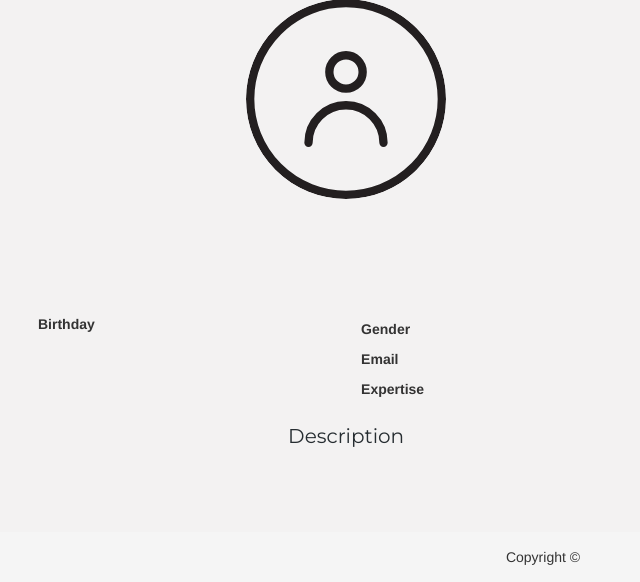
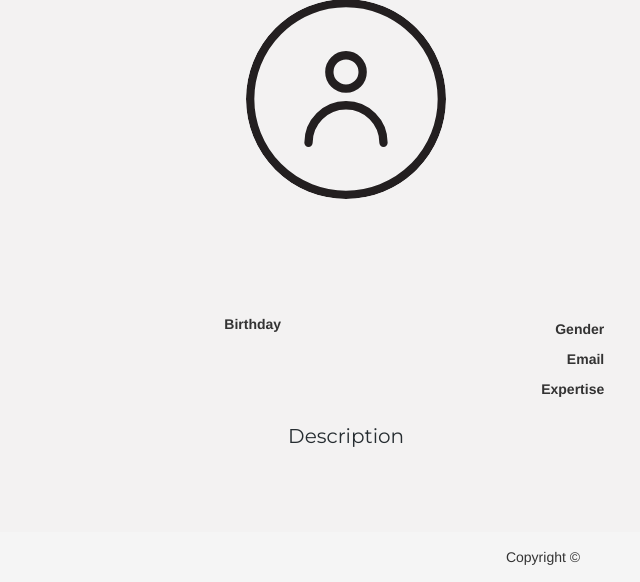
Before and after one commit to wisnuprama-ui/Ling-in, a Django app: template app_profile/templates/app_profile/index_profile.html in a window 1280 px wide. Shown: the part 236-818 px from the top of the page, without its empty margins (97-737 px from the left). Run offline with Django 3.2, Linux system fonts and the light colour scheme; the template is opened without the code that fills it, so the values that code supplies are empty; parts of the project's set-up code (start-up, migrations or seed data) failed here and were passed over; some libraries are stand-ins or nearby versions.

Commit message:
fix alignment in profile

```diff
--- a/app_profile/static/css/profile.css
+++ b/app_profile/static/css/profile.css
@@ -59,6 +59,6 @@ p{
 }
 
 
-.profile p b{
+.profile p b {
 	margin-right:50px;
 }
--- a/app_profile/templates/app_profile/index_profile.html
+++ b/app_profile/templates/app_profile/index_profile.html
@@ -33,25 +33,25 @@
                             <div class="row">
                             	<div class="profile">
                             	<div class="col-sm-6">
-                            		<p><b>Birthday</b></p>
+                            		<p style="text-align:right"><b>Birthday</b></p>
                             	</div>
                             	<div class="col-sm-6">
                             		<p>{{ user.birth_date }}</p>
                             	</div>
                             	<div class="col-sm-6">
-                            		<p><b>Gender</b></p>
+                            		<p style="text-align:right"><b>Gender</b></p>
                             	</div>
                             	<div class="col-sm-6">
                             		<p>{{ user.gender }}</p>
                             	</div>
                             	<div class="col-sm-6">
-                            		<p><b>Email</b></p>
+                            		<p style="text-align:right"><b>Email</b></p>
                             	</div>
                             	<div class="col-sm-6">
                             		<p>{{ user.email }}</p>
                             	</div>
                                 <div class="col-sm-6">
-                            		<p><b>Expertise</b></p>
+                            		<p style="text-align:right"><b>Expertise</b></p>
                             	</div>
                             	<div class="col-sm-6">
                             		{% for ii in user_expertise %}
```
